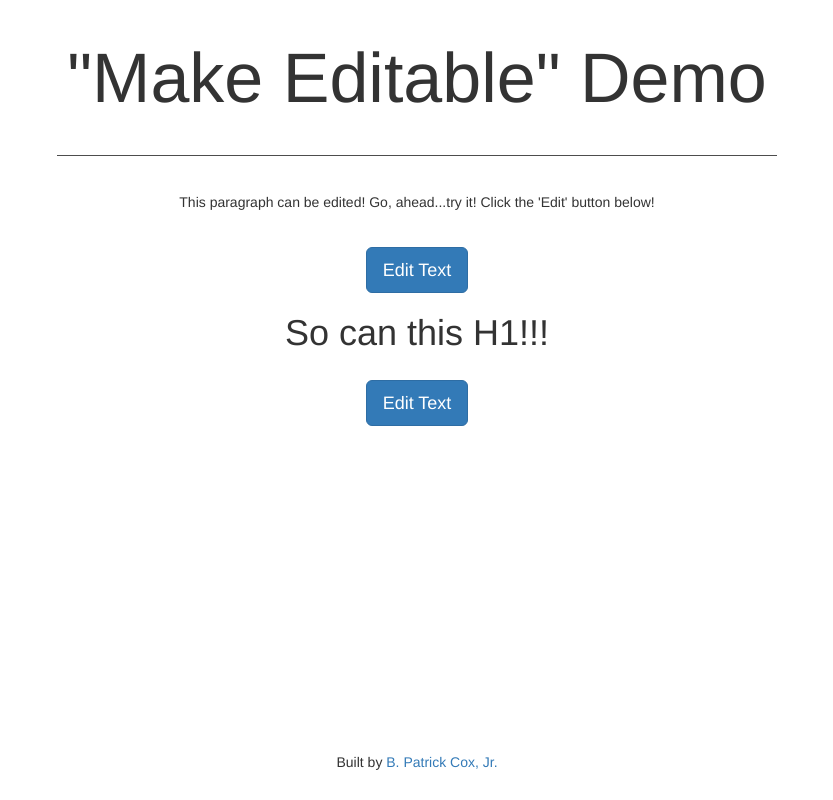
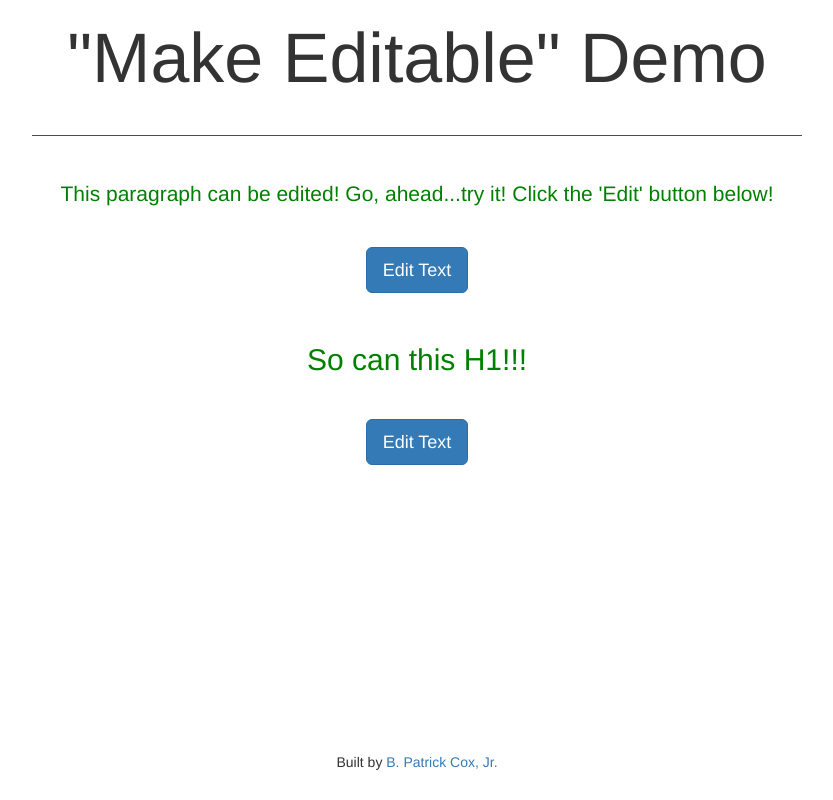
Before and after one commit to bpcoxjr/make-editable, a website: page app/index.html in a window 1280 px wide. Shown: the whole page, without its empty margins (223-1056 px from the left). Drawn offline with Linux system fonts and the light colour scheme.

Commit message:
minor style changes

```diff
--- a/app/app.js
+++ b/app/app.js
@@ -1,9 +1,11 @@
 angular.module('makeEditableApp', [])
 .directive('makeEditable', function() {
 	return {
+		//restrict set to 'A' because we are creating a directive that modifies an element's attribute
 		restrict: 'A',
 		transclude: true,
 		templateUrl: 'make-editable.html',
+		//setting scope to true ensures a new, separate scope for each instantiation of the directive
 		scope: true,
 	}
 });
--- a/app/index.html
+++ b/app/index.html
@@ -1,21 +1,23 @@
 <!DOCTYPE html>
+<!-- link to angular module w/ ng-app -->
 <html lang="en" ng-app="makeEditableApp">
 <head>
 	<meta charset="UTF-8">
 	<title>Make Editable Demo</title>
+	<!-- styles -->
     <link rel="stylesheet" href="../bower_components/bootstrap/dist/css/bootstrap.min.css">
 	<link rel="stylesheet" href="make-editable.css">
 </head>
 <body>
 	<div class="container">
-		<img src="">
 		<h1 class="header">"Make Editable" Demo</h1>
 		<hr>
+		<!-- placing make-editable in the div tag links to makeEditable Angular directive in app.js -->
 		<div make-editable>
 			<p>This paragraph can be edited! Go, ahead...try it! Click the 'Edit' button below!</p>
 		</div>
 		<div make-editable>
-			<h1>So can this H1!!!</h1>
+			<h2>So can this H1!!!</h2>
 		</div>
 	</div>
 	<footer>Built by <a href="http://www.bpatrickcox.com">B. Patrick Cox, Jr.</a></footer>
--- a/app/make-editable.css
+++ b/app/make-editable.css
@@ -14,7 +14,7 @@ hr {
 }
 
 .container {
-	max-width: 750px;
+	max-width: 800px;
 	text-align: center;
 }
 
@@ -25,23 +25,35 @@ hr {
 .editable {
 	border: 5px solid red;
 	border-radius: 10px;
-	color: red;
 	margin-top: 2em;
 }
 
 p {
 	padding-top: 1em;
 	padding-bottom: .5em;
+	font-size: 1.5em;
+	color: green;
 }
 
 .editable p {
 	padding-top: .5em;
 	padding-bottom: .5em;
 	font-style: italic;
+	color: red;
 }
 
-.editable h1 {
+h2 {
+	padding-top: 1em;
+	padding-bottom: .5em;
+	color: green;
+}
+
+.editable h2 {
+	padding-top: .5em;
+	padding-bottom: .5em;
 	font-style: italic;
+	color: red;
+
 }
 
 button {
```
Also changed, not shown: app/make-editable.html (+5 -1 lines).
